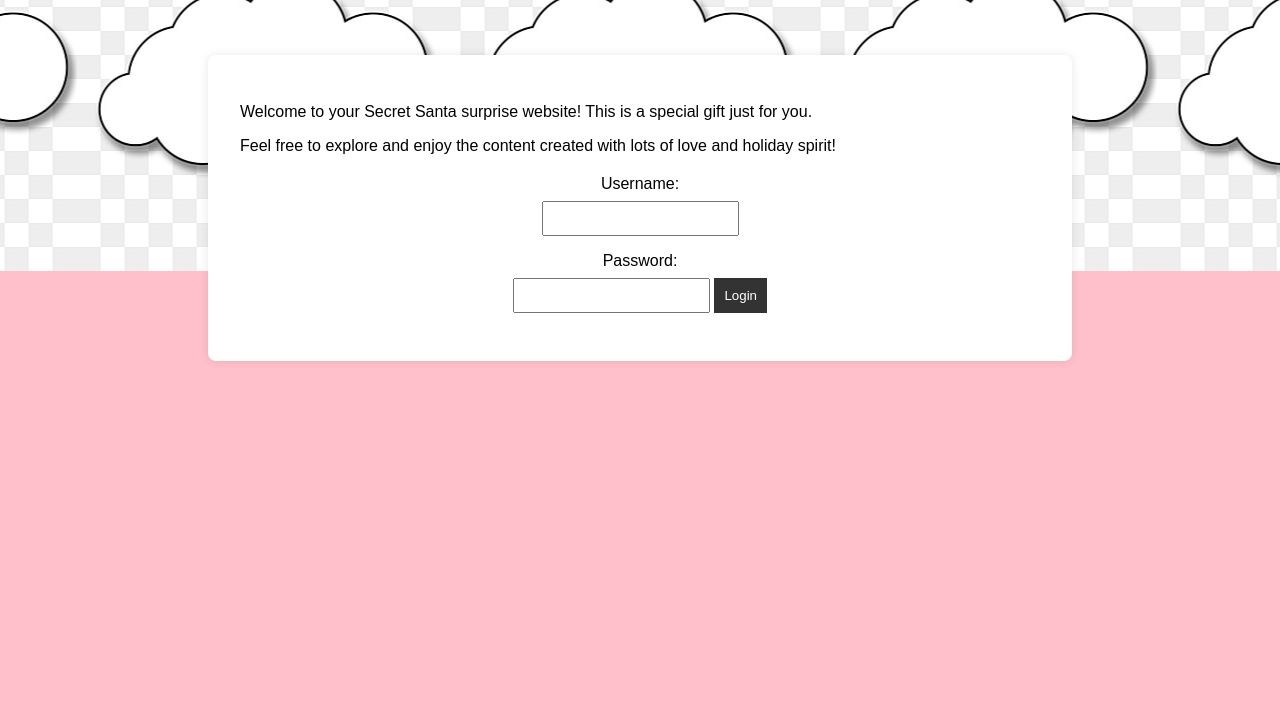
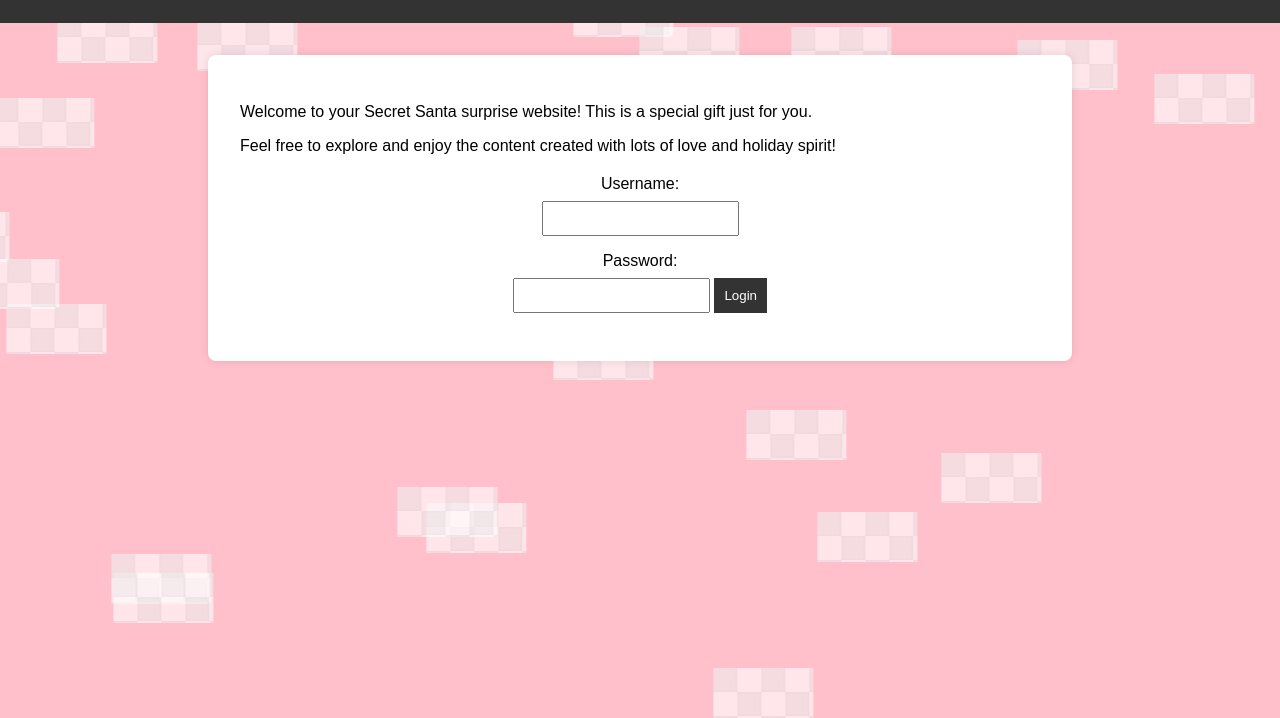
Before and after one commit to skeletclique/theonisecretsanta, a plain HTML site: page index.html in a window 1280 px wide. Shown: the part 89-807 px from the top of the page. Drawn offline with Linux system fonts and the light colour scheme.

Commit message:
Update index.html

```diff
--- a/index.html
+++ b/index.html
@@ -27,28 +27,12 @@
             background-color: #fff;
             border-radius: 8px;
             box-shadow: 0 0 10px rgba(0, 0, 0, 0.1);
-            position: relative; /* Position for clouds and stars */
+            position: relative; /* Position for clouds */
+            overflow: hidden; /* Hide overflow from clouds */
         }
 
-        /* Add clouds */
+        /* Add transparent clouds */
         .clouds {
-            position: absolute;
-            top: 0;
-            left: 0;
-            width: 100%;
-            height: 100%;
-            background-image: url('clouds.png'); /* Replace with your cloud image */
-            background-repeat: repeat-x;
-            animation: cloudsMove 60s linear infinite;
-        }
-
-        @keyframes cloudsMove {
-            from { background-position: 0 0; }
-            to { background-position: 100% 0; }
-        }
-
-        /* Add stars */
-        .stars {
             position: absolute;
             top: 0;
             left: 0;
@@ -56,22 +40,20 @@
             height: 100%;
             pointer-events: none;
             z-index: -1;
-            animation: starsBlink 3s ease-in-out infinite;
+            animation: cloudsMove 60s linear infinite;
         }
 
-        .star {
+        .cloud {
             position: absolute;
-            background: transparent;
-            width: 2px;
-            height: 2px;
-            border-radius: 50%;
-            background-color: #fff; /* White stars */
-            opacity: 0;
+            background: transparent url('clouds.png') no-repeat; /* Replace with your cloud image */
+            width: 100px; /* Adjust the width of the cloud as needed */
+            height: 50px; /* Adjust the height of the cloud as needed */
+            opacity: 0.6; /* Adjust the opacity as needed */
         }
 
-        @keyframes starsBlink {
-            0%, 100% { opacity: 0; }
-            50% { opacity: 1; }
+        @keyframes cloudsMove {
+            from { transform: translateX(0); }
+            to { transform: translateX(-100%); }
         }
 
         /* Add login form styling */
@@ -102,10 +84,9 @@
 <body>
 
     <!-- Clouds -->
-    <div class="clouds"></div>
-
-    <!-- Stars -->
-    <div class="stars"></div>
+    <div class="clouds">
+        <!-- JavaScript will add clouds dynamically here -->
+    </div>
 
     <header>
         <h1>Your Secret Santa Surprise</h1>
@@ -128,23 +109,23 @@
     </section>
 
     <script>
-        // Function to generate stars
-        function generateStars() {
-            const starsContainer = document.querySelector('.stars');
-            const numberOfStars = 100;
+        // Function to move clouds
+        function moveClouds() {
+            const cloudsContainer = document.querySelector('.clouds');
+            const numberOfClouds = 30;
 
-            for (let i = 0; i < numberOfStars; i++) {
-                const star = document.createElement('div');
-                star.className = 'star';
-                star.style.top = Math.random() * 100 + 'vh';
-                star.style.left = Math.random() * 100 + 'vw';
-                star.style.animationDelay = Math.random() * 3 + 's'; // Random animation delay
-                starsContainer.appendChild(star);
+            for (let i = 0; i < numberOfClouds; i++) {
+                const cloud = document.createElement('div');
+                cloud.className = 'cloud';
+                cloud.style.top = Math.random() * 100 + 'vh';
+                cloud.style.left = Math.random() * 100 + 'vw';
+                cloud.style.animationDelay = Math.random() * 60 + 's'; // Random animation delay
+                cloudsContainer.appendChild(cloud);
             }
         }
 
-        // Call the function to generate stars
-        generateStars();
+        // Call the function to move clouds
+        moveClouds();
     </script>
 </body>
 </html>
```
